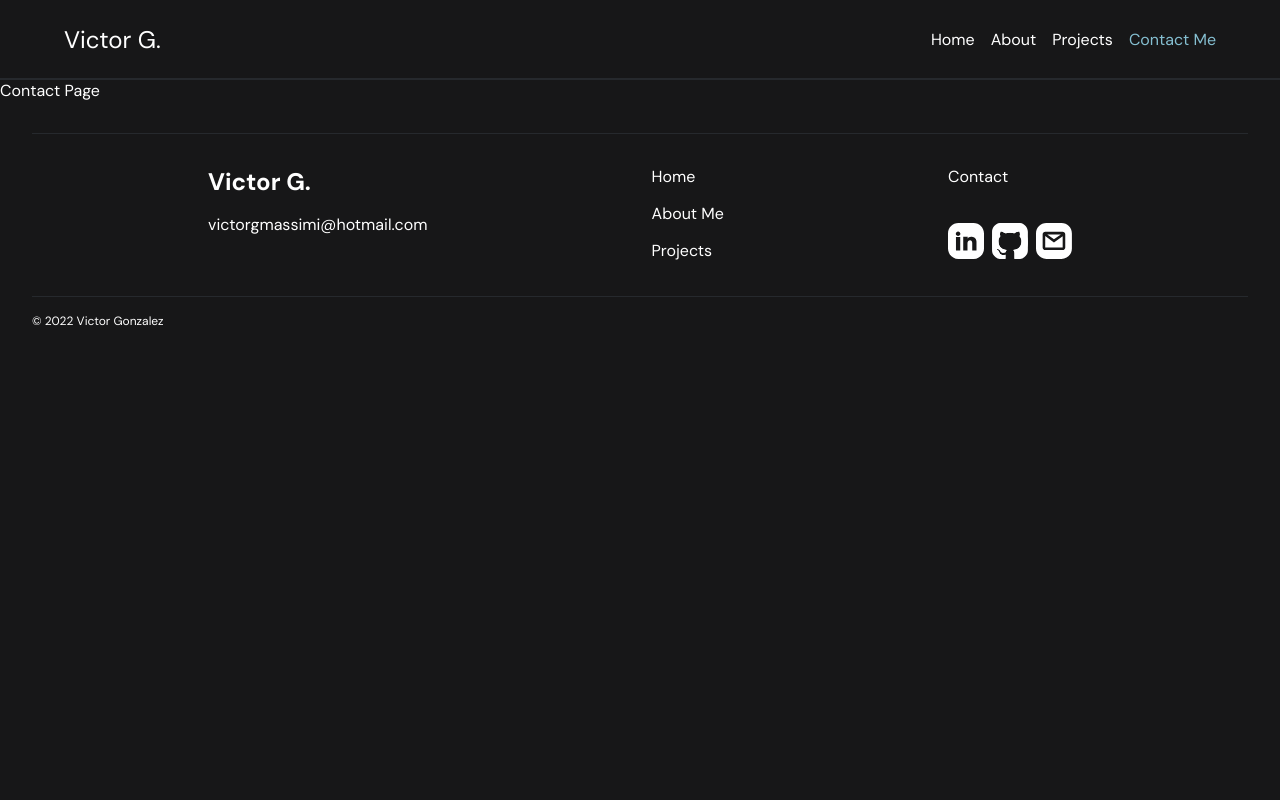
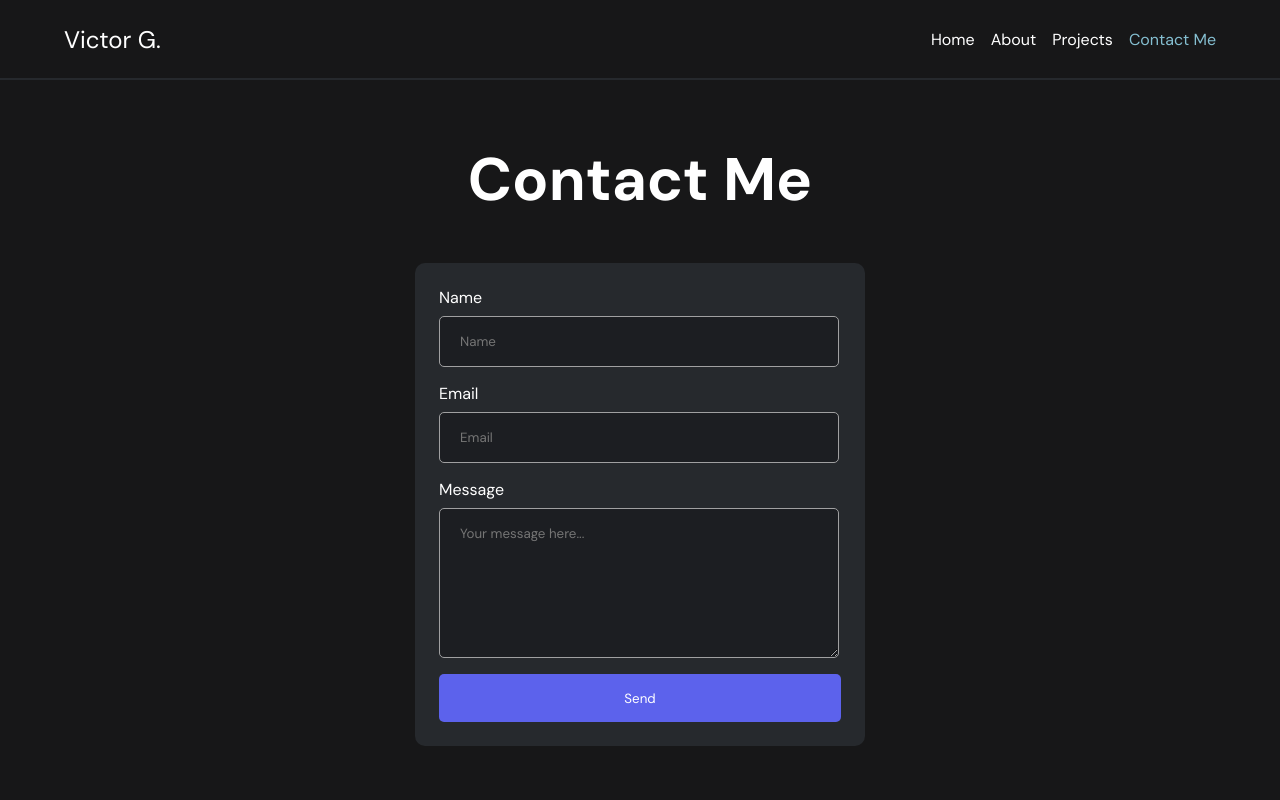
Before and after one commit to Vgonma/Profesional-Portfolio, a React (Vite) app: page /contact in a window 1280 px wide. Shown: the top 800 px of the page. Built offline with nearby package versions, Linux system fonts and the light colour scheme.

Commit message:
Contact page markup complete

```diff
--- a/src/App.css
+++ b/src/App.css
@@ -409,6 +409,62 @@ img {
   vertical-align: middle;
 }
 
+.contact-page-container {
+  padding: 2rem;
+  margin: 2rem 0;
+  display: flex;
+  flex-direction: column;
+  justify-content: center;
+  align-items: center;
+  gap: 3rem;
+}
+
+.contact-form-container {
+  background-color: var(--border);
+  border-radius: 10px;
+  padding: 1.5rem;
+  width: 100%;
+  max-width: 450px;
+}
+
+.contact-form {
+  display: grid;
+  grid-template-columns: 1fr;
+  gap: 1rem;
+  width: 100%;
+  align-items: center;
+  justify-content: center;
+}
+
+.contact-form-button {
+  margin: auto;
+  width: 100%;
+}
+
+.input-container {
+  display: flex;
+  flex-direction: column;
+  gap: 8px;
+}
+
+.input {
+  background-color: var(--fillilng);
+  outline: none;
+  border: 1px solid var(--grey);
+  border-radius: 5px;
+  padding: 1rem 20px;
+  max-width: 400px;
+}
+
+.input:focus {
+  border: 1px solid var(--hover);
+}
+
+.text-area {
+  min-height: 150px;
+}
+
+
 /* Modifiers */
 .title--big {
   font-size: 60px;
@@ -541,4 +597,17 @@ img {
     gap: 1rem;
     justify-content: center;
   }
+
+  .contact-page-container {
+    padding: 1rem;
+    margin: 1rem 0;
+    gap: 2rem;
+  }
+
+  /* Modifiers */
+.title--big {
+  font-size: 34px;
+  font-weight: 500;
+  line-height: 40px;
 }
+}
--- a/src/components/pages/ContactPage.jsx
+++ b/src/components/pages/ContactPage.jsx
@@ -2,7 +2,29 @@ import React from 'react'
 
 function ContactPage() {
   return (
-    <div>Contact Page</div>
+    <div className="contact-page-container">
+      <div className="title-container">
+        <h1 className="title title--big">Contact Me</h1>
+      </div>
+      <div className="contact-form-container">
+        <form className="contact-form" action="mail.php">
+          <div className="input-container">
+            <label className="label" htmlFor="name">Name</label>
+            <input className="input" type="text" name="name" placeholder="Name" required/>
+          </div>
+          <div className="input-container">
+            <label className="label" htmlFor="email">Email</label>
+            <input className="input" type="text" name="email" placeholder="Email" required/>
+          </div>
+          <div className="input-container">
+            <label className="label" htmlFor="message">Message</label>
+            <textarea className="text-area input" name="message" placeholder="Your message here..." required></textarea>
+          </div>
+          <button className="contact-form-button btn btn--blue">Send</button>
+        </form>
+
+      </div>
+    </div>
   )
 }
 
```
Also changed, not shown: 1 other file (tests, documents, lock files or other folders).
